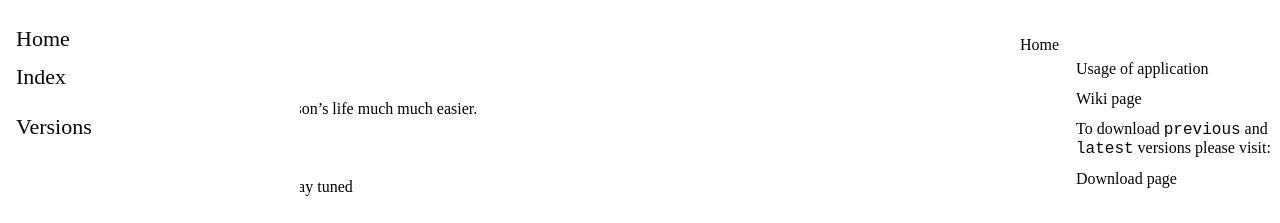
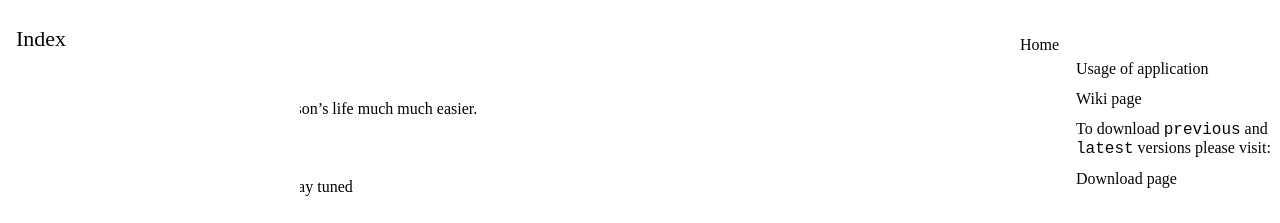
Before and after one commit to zozobalogh0817/zocs, a Jekyll site: the page built from home.md, in a window 1280 px wide. Shown: the top 223 px of the page. Built offline with Jekyll 4.4.1, drawn with Linux system fonts in a browser that asks for light colours.

Commit message:
feat: fix wiki-theme build bug

```diff
--- a/_layouts/default.html
+++ b/_layouts/default.html
@@ -19,12 +19,11 @@
 
     <div class="sidenav">
         {% for page in site.pages %}
-        {% if page.exclude %}
-        <div></div>
-        {% endif %}
+        {% if !page.exclude %}
         <div>
             <a href="{{ site.path }}{{ page.url }}">{{ page.title }}</a>
         </div>
+        {% endif %}
 
         {% endfor %}
     </div>
```
